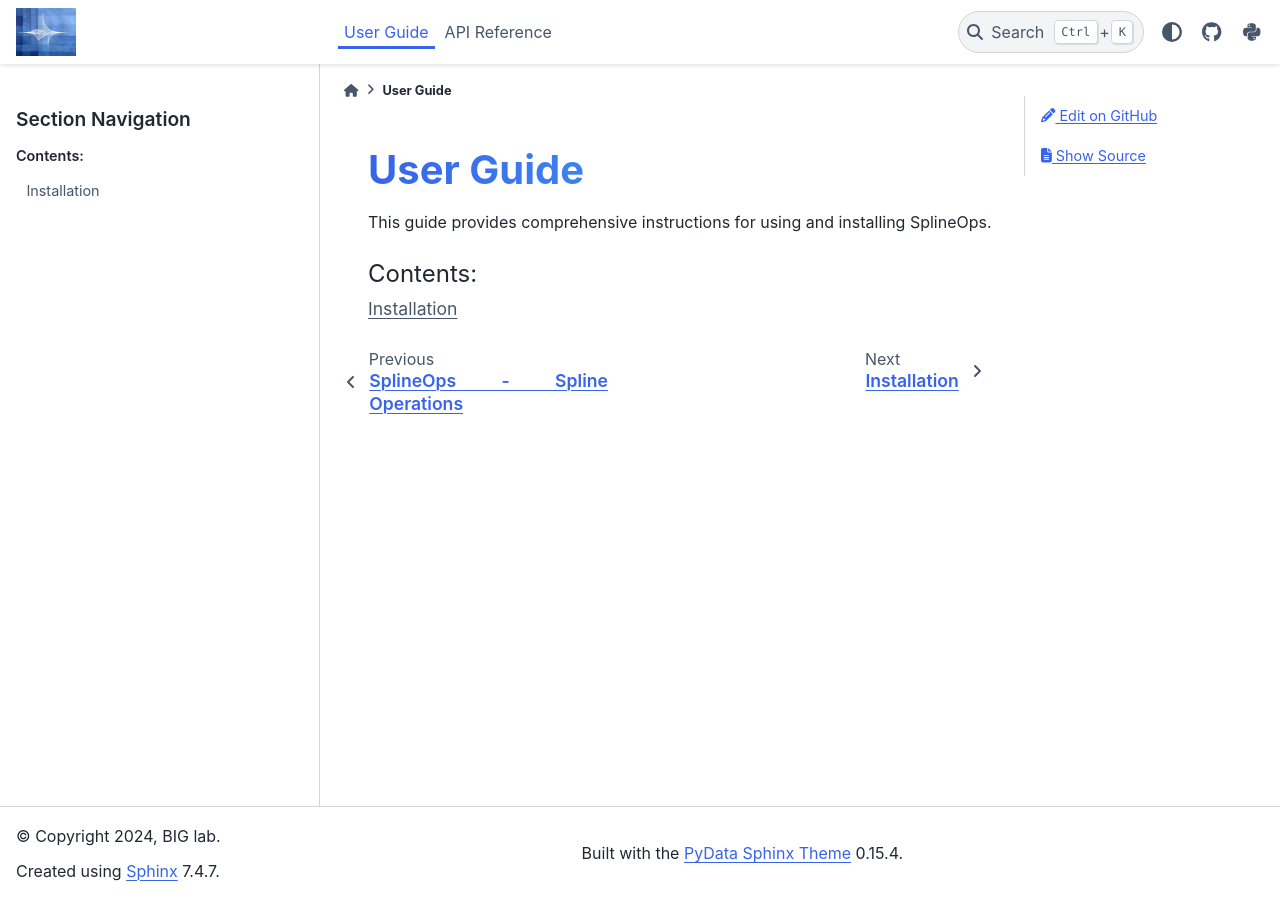
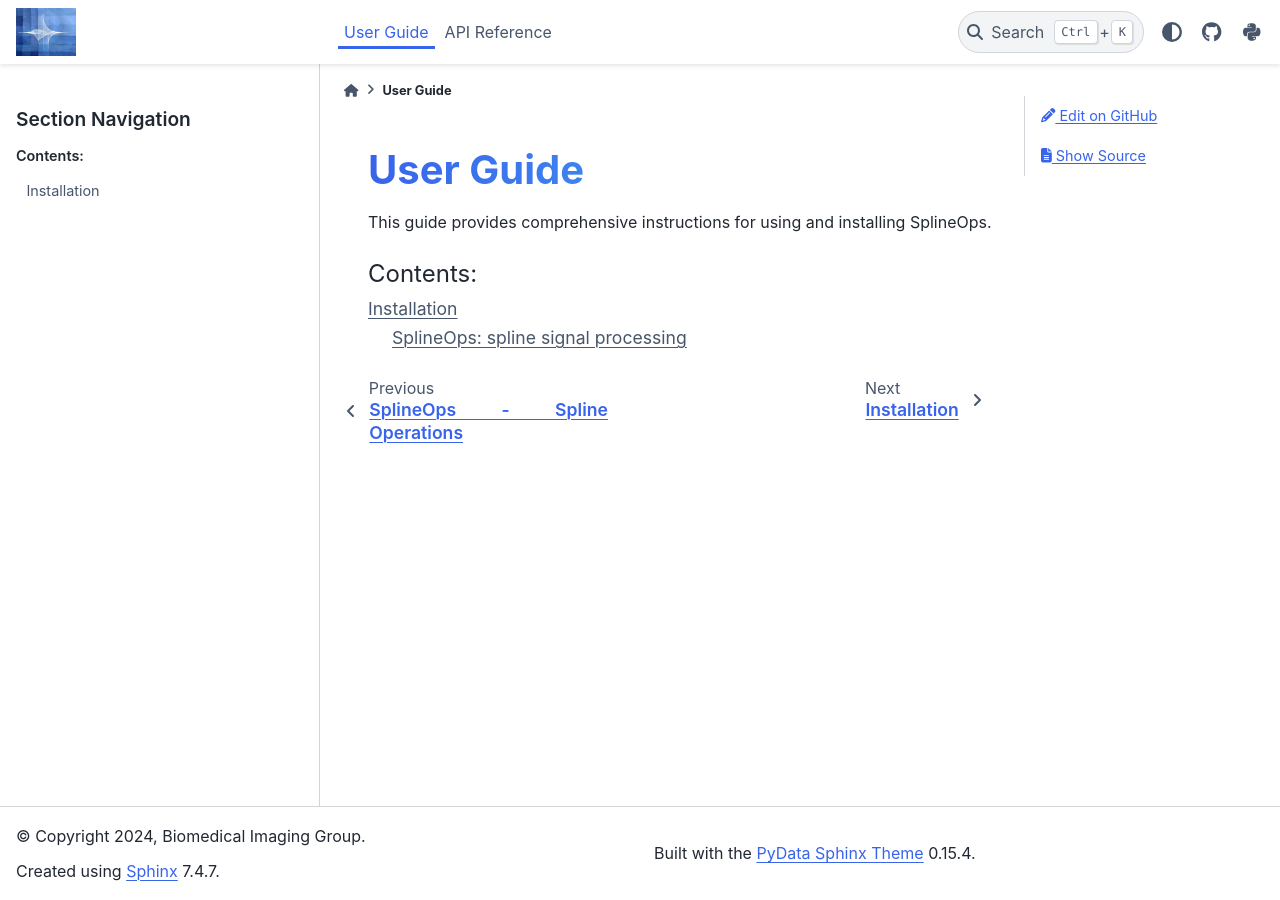
Before and after one commit to splineops/splineops, a Sphinx documentation site: the page built from doc/user-guide/index.rst, in a window 1280 px wide. Built offline with Sphinx 7.4.7 and the PyData theme 0.15.4, drawn with Linux system fonts in a browser that asks for light colours; pages that are not in the unit, such as notebooks, are missing from menus.

```diff
--- a/doc/conf.py
+++ b/doc/conf.py
@@ -13,8 +13,8 @@ import splineops
 
 # Project information
 project = 'splineops'
-copyright = '2024, BIG lab'
-author = 'BIG lab'
+copyright = '2024, Biomedical Imaging Group'
+author = 'Biomedical Imaging Group'
 release = '0.0.1'
 
 # General configuration
@@ -28,6 +28,7 @@ extensions = [
     'sphinx.ext.napoleon',
     'sphinx.ext.intersphinx',
     'sphinx_design',
+    'myst_parser',
 ]
 
 templates_path = ['_templates']
--- a/doc/user-guide/installation.rst
+++ b/doc/user-guide/installation.rst
@@ -1,4 +1,5 @@
 Installation
 ============
 
-Install minimal dependencies in a dedicated environment.
+.. include:: ../../README.md
+   :parser: myst
--- a/pyproject.toml
+++ b/pyproject.toml
@@ -63,6 +63,7 @@ doc = [
     "sphinx_remove_toctrees >=1.0",
     "sphinx-design >=0.6",
     "pydata-sphinx-theme >=0.15",
+    "myst_parser >= 3.0",
 ]
 
 # Hatch tool: dynamic version from git
```
Also changed, not shown: README.md (+2 -4 lines), 1 other file.
